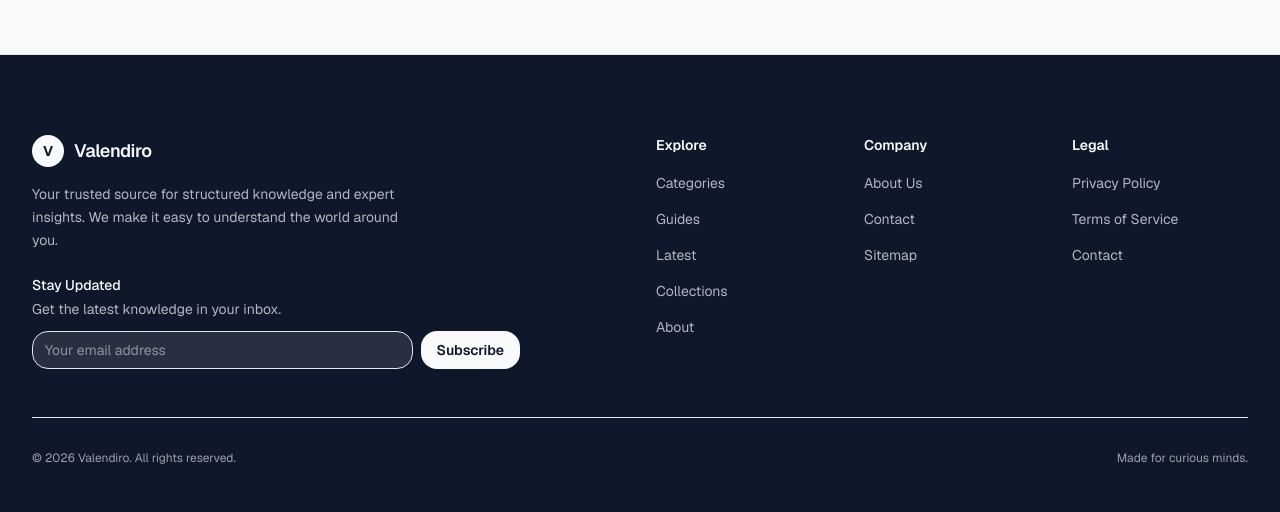
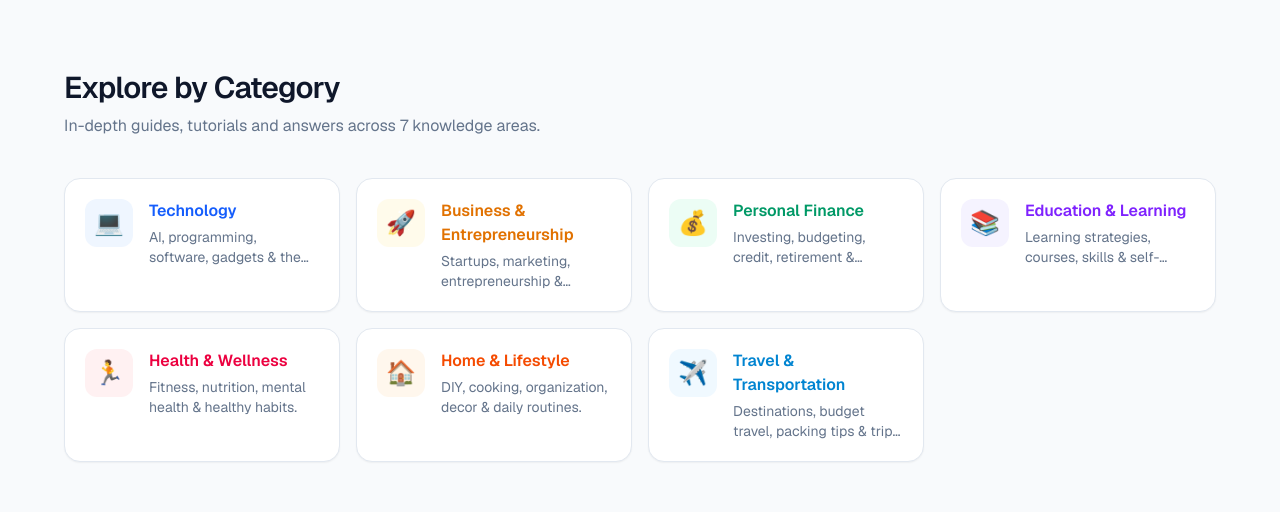
Before and after one commit to asimexports123/valendiro, a Next.js app: page /en/categories in a window 1280 px wide. Shown: the part 255-767 px from the top of the page. Built offline with nearby package versions, Linux system fonts and the light colour scheme; no server answers; the database is empty.

Commit message:
Homepage: show all 7 V1 categories with icons and colors even before DB rows exist

```diff
--- a/components/public/CategoryGrid.tsx
+++ b/components/public/CategoryGrid.tsx
@@ -1,6 +1,50 @@
 import Link from "next/link";
-import { MediaImage } from "./MediaImage";
 import { PublicCategory } from "@/services/public/publicData";
+
+const CATEGORY_META: Record<string, { emoji: string; color: string; bg: string; description: string }> = {
+  technology: {
+    emoji: "💻",
+    color: "text-blue-600",
+    bg: "bg-blue-50 dark:bg-blue-950/40",
+    description: "AI, programming, software, gadgets & the future of tech.",
+  },
+  business: {
+    emoji: "🚀",
+    color: "text-amber-600",
+    bg: "bg-amber-50 dark:bg-amber-950/40",
+    description: "Startups, marketing, entrepreneurship & business growth.",
+  },
+  "personal-finance": {
+    emoji: "💰",
+    color: "text-emerald-600",
+    bg: "bg-emerald-50 dark:bg-emerald-950/40",
+    description: "Investing, budgeting, credit, retirement & financial freedom.",
+  },
+  education: {
+    emoji: "📚",
+    color: "text-violet-600",
+    bg: "bg-violet-50 dark:bg-violet-950/40",
+    description: "Learning strategies, courses, skills & self-improvement.",
+  },
+  "health-wellness": {
+    emoji: "🏃",
+    color: "text-rose-600",
+    bg: "bg-rose-50 dark:bg-rose-950/40",
+    description: "Fitness, nutrition, mental health & healthy habits.",
+  },
+  "home-lifestyle": {
+    emoji: "🏠",
+    color: "text-orange-600",
+    bg: "bg-orange-50 dark:bg-orange-950/40",
+    description: "DIY, cooking, organization, decor & daily routines.",
+  },
+  travel: {
+    emoji: "✈️",
+    color: "text-sky-600",
+    bg: "bg-sky-50 dark:bg-sky-950/40",
+    description: "Destinations, budget travel, packing tips & trip planning.",
+  },
+};
 
 export function CategoryGrid({ lang, categories }: { lang: string; categories: PublicCategory[] }) {
   if (categories.length === 0) return null;
@@ -9,32 +53,45 @@ export function CategoryGrid({ lang, categories }: { lang: string; categories: P
     <section className="py-16 sm:py-20">
       <div className="max-w-7xl mx-auto px-4 sm:px-6 lg:px-8">
         <div className="mb-10">
-          <h2 className="text-2xl sm:text-3xl font-semibold tracking-tight text-foreground">Featured Categories</h2>
-          <p className="mt-2 text-muted-foreground">Explore knowledge organized by topic.</p>
+          <h2 className="text-2xl sm:text-3xl font-semibold tracking-tight text-foreground">
+            Explore by Category
+          </h2>
+          <p className="mt-2 text-muted-foreground">
+            In-depth guides, tutorials and answers across 7 knowledge areas.
+          </p>
         </div>
         <div className="grid grid-cols-1 sm:grid-cols-2 lg:grid-cols-3 xl:grid-cols-4 gap-4">
-          {categories.map((category) => (
+          {categories.map((category) => {
+            const meta = CATEGORY_META[category.slug];
+            const emoji = meta?.emoji ?? "📖";
+            const color = meta?.color ?? "text-primary";
+            const bg = meta?.bg ?? "bg-muted";
+            const desc = meta?.description || category.description || `Explore ${category.name} resources.`;
+            return (
               <Link
                 key={category.id}
                 href={`/${lang}/categories/${category.slug}`}
-              className="group flex items-start gap-4 rounded-2xl border border-border bg-card p-5 shadow-[var(--shadow)] hover:shadow-[var(--shadow-elevated)] hover:border-primary/20 transition-all duration-200"
+                className="group flex items-start gap-4 rounded-2xl border border-border/60 bg-card p-5 shadow-[var(--shadow)] hover:shadow-[var(--shadow-elevated)] hover:border-primary/30 transition-all duration-200"
               >
-              <span className="relative flex h-12 w-12 shrink-0 overflow-hidden rounded-xl bg-muted">
-                <MediaImage type="category" slug={category.slug} name={category.name} width={48} height={48} className="rounded-xl" />
+                <span className={`flex h-12 w-12 shrink-0 items-center justify-center rounded-xl text-2xl ${bg}`}>
+                  {emoji}
                 </span>
-              <div>
-                <h3 className="font-semibold text-foreground group-hover:text-primary transition-colors">
+                <div className="min-w-0">
+                  <h3 className={`font-semibold ${color} group-hover:opacity-80 transition-opacity`}>
                     {category.name}
                   </h3>
                   <p className="mt-1 text-sm text-muted-foreground line-clamp-2">
-                  {category.description || `${category.article_count} articles`}
+                    {desc}
                   </p>
+                  {category.article_count > 0 && (
                     <p className="mt-2 text-xs font-medium text-muted-foreground">
-                  {category.article_count} article{category.article_count === 1 ? "" : "s"}
+                      {category.article_count} topic{category.article_count === 1 ? "" : "s"}
                     </p>
+                  )}
                 </div>
               </Link>
-          ))}
+            );
+          })}
         </div>
       </div>
     </section>
--- a/services/public/publicData.ts
+++ b/services/public/publicData.ts
@@ -1,4 +1,5 @@
 import { createClient } from "@/lib/supabase/server";
+import { V1_DEFAULT_CONFIG } from "@/services/demand/categoryConfig";
 
 export interface PublicArticle {
   id: string;
@@ -106,7 +107,7 @@ export async function getCategoriesWithCounts(limit = 12): Promise<PublicCategor
     .order("sort_order", { ascending: true })
     .limit(limit);
 
-  const categories = (data || []).map((category: any) => ({
+  const dbCategories = (data || []).map((category: any) => ({
     id: category.id,
     slug: category.slug,
     name: category.category_translations?.[0]?.name || "Uncategorized",
@@ -114,7 +115,8 @@ export async function getCategoriesWithCounts(limit = 12): Promise<PublicCategor
     article_count: 0,
   }));
 
-  for (const category of categories) {
+  // Count topics per DB category
+  for (const category of dbCategories) {
     const { count } = await supabase
       .from("topics")
       .select("id", { count: "exact", head: true })
@@ -123,7 +125,32 @@ export async function getCategoriesWithCounts(limit = 12): Promise<PublicCategor
     category.article_count = count ?? 0;
   }
 
-  return categories.sort((a, b) => a.name.localeCompare(b.name));
+  // Merge with V1 config — always show all 7 V1 categories even if not yet in DB
+  const dbSlugs = new Set(dbCategories.map((c) => c.slug));
+  const v1Extras: PublicCategory[] = V1_DEFAULT_CONFIG.categories
+    .filter((v) => v.enabled && !dbSlugs.has(v.slug))
+    .map((v) => ({
+      id: v.slug,
+      slug: v.slug,
+      name: v.label,
+      description: `Explore ${v.label} guides, tutorials and resources.`,
+      article_count: 0,
+    }));
+
+  const merged = [...dbCategories, ...v1Extras];
+
+  // Sort by V1 priority order
+  const v1Order = V1_DEFAULT_CONFIG.categories.map((c) => c.slug);
+  return merged
+    .sort((a, b) => {
+      const ai = v1Order.indexOf(a.slug);
+      const bi = v1Order.indexOf(b.slug);
+      if (ai === -1 && bi === -1) return a.name.localeCompare(b.name);
+      if (ai === -1) return 1;
+      if (bi === -1) return -1;
+      return ai - bi;
+    })
+    .slice(0, limit);
 }
 
 export async function getLatestArticles(limit = 6): Promise<PublicArticle[]> {
```
Lines whose indentation alone changed are shown as unchanged.
